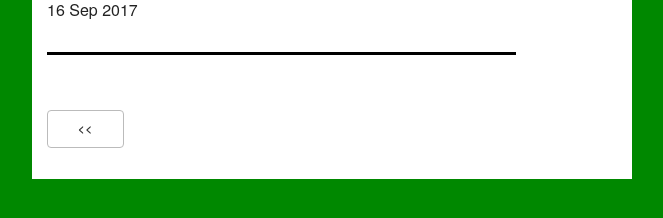
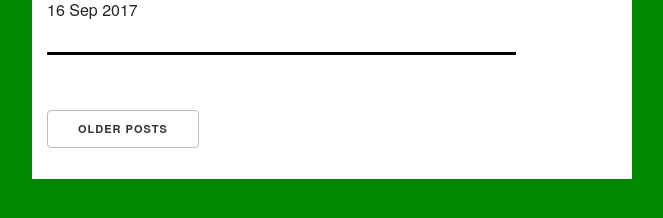
Before and after one commit to mt-trash/mt-trash.github.io, a Jekyll site: the page built from index.html, in a window 1280 px wide. Shown: the part 446-664 px from the top of the page, without its empty margins (308-971 px from the left). Built offline with Jekyll 4.4.1, drawn with Linux system fonts in a browser that asks for light colours; the list of posts is cut into pages by our own code.

Commit message:
page button names

```diff
--- a/index.html
+++ b/index.html
@@ -21,9 +21,9 @@ title: Empty Trash
 <div class="row">
   <div class="eight columns" style="margin-bottom: 1%">
   {% if paginator.next_page %}
-    <a class="button" href="{{ paginator.next_page_path }}"><<</a>
+    <a class="button" href="{{ paginator.next_page_path }}">Older Posts</a>
   {% endif %}    {% if paginator.previous_page %}
-    <a class="button" href="{{ paginator.previous_page_path }}">>></a>
+    <a class="button" href="{{ paginator.previous_page_path }}">Newer Posts</a>
   {% endif %}
   </div>
 </div>
```
